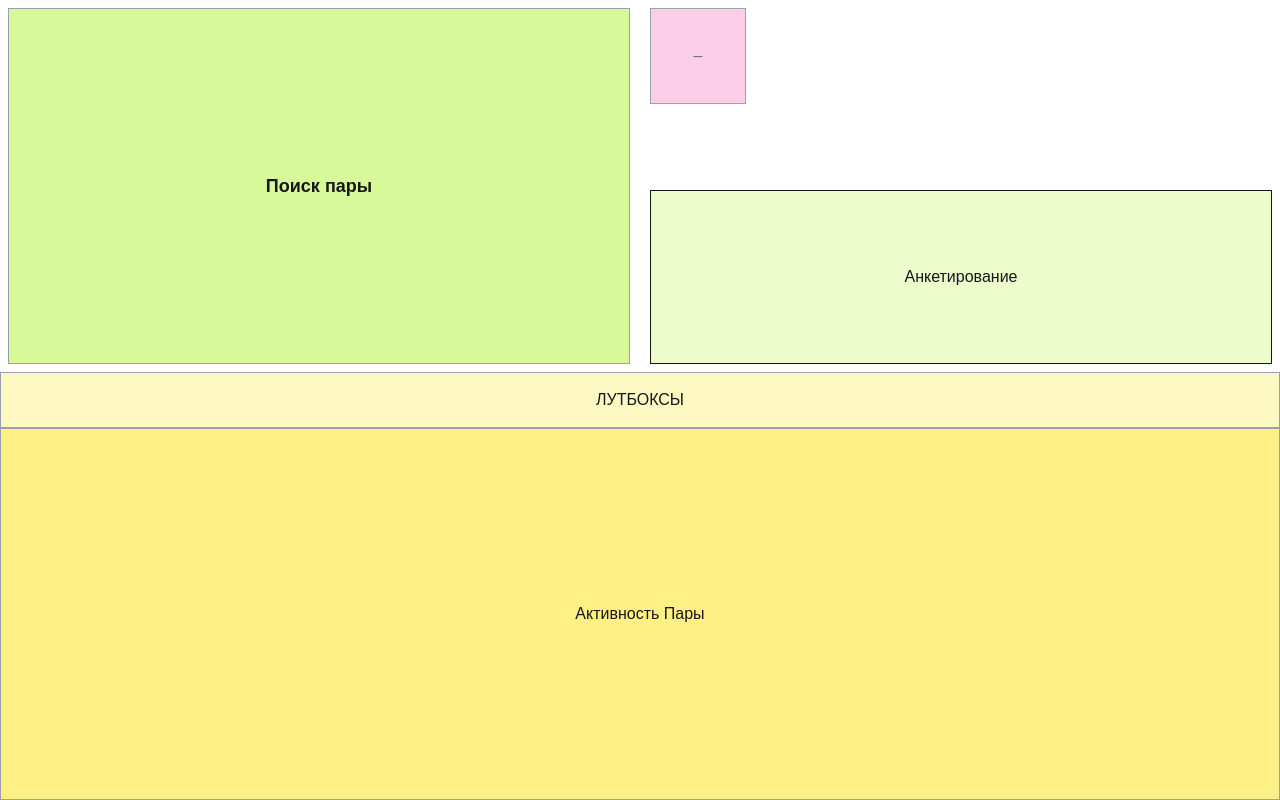
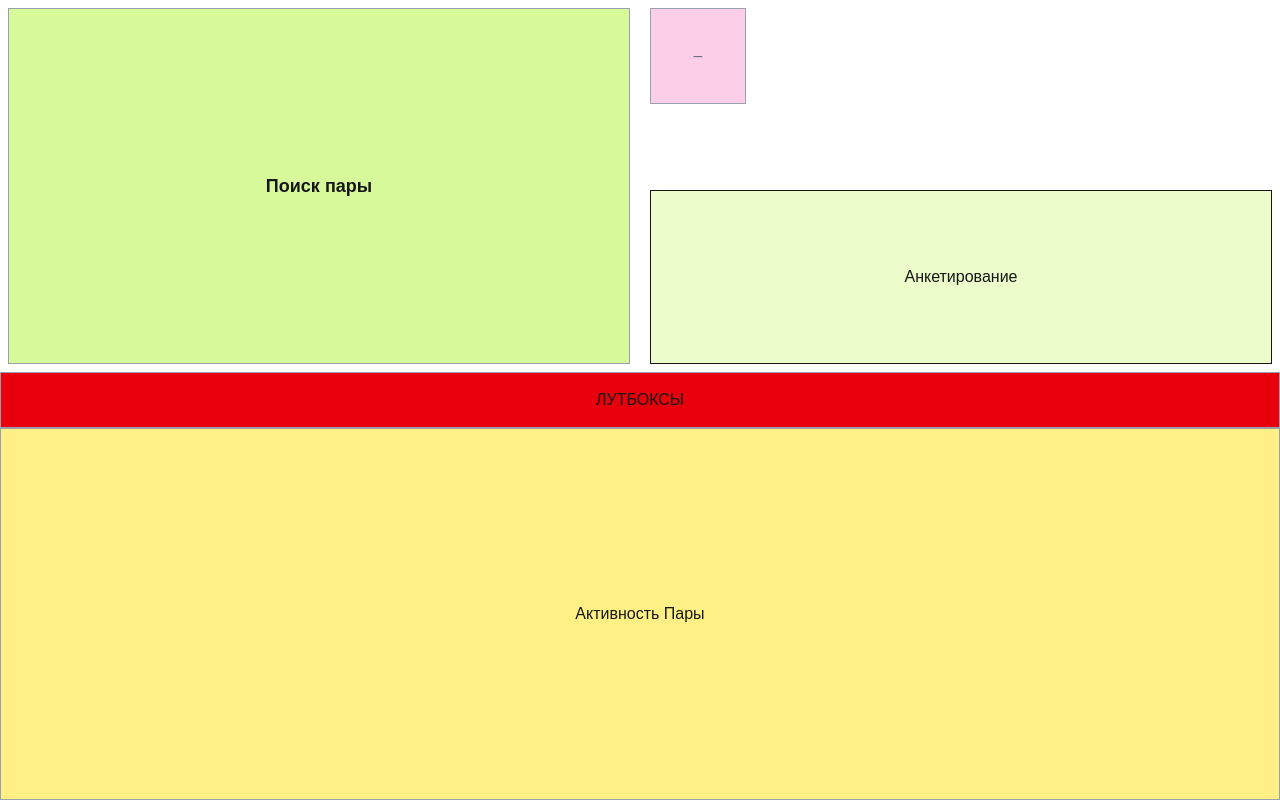
Before and after one commit to shalinivan9669/foreverApp, a Next.js app: page /main-menu in a window 1280 px wide. Built offline with nearby package versions, Linux system fonts and the light colour scheme.

Commit message:
Update LootboxTile.tsx

```diff
--- a/src/components/main-menu/LootboxTile.tsx
+++ b/src/components/main-menu/LootboxTile.tsx
@@ -4,7 +4,7 @@ export default function LootboxTile() {
   return (
     <Link
       href="/lootboxes"
-      className="bg-yellow-100 border border-gray-400 flex items-center justify-center"
+      className="bg-red-600 border border-gray-400 flex items-center justify-center"
     >
       ЛУТБОКСЫ
     </Link>
```
